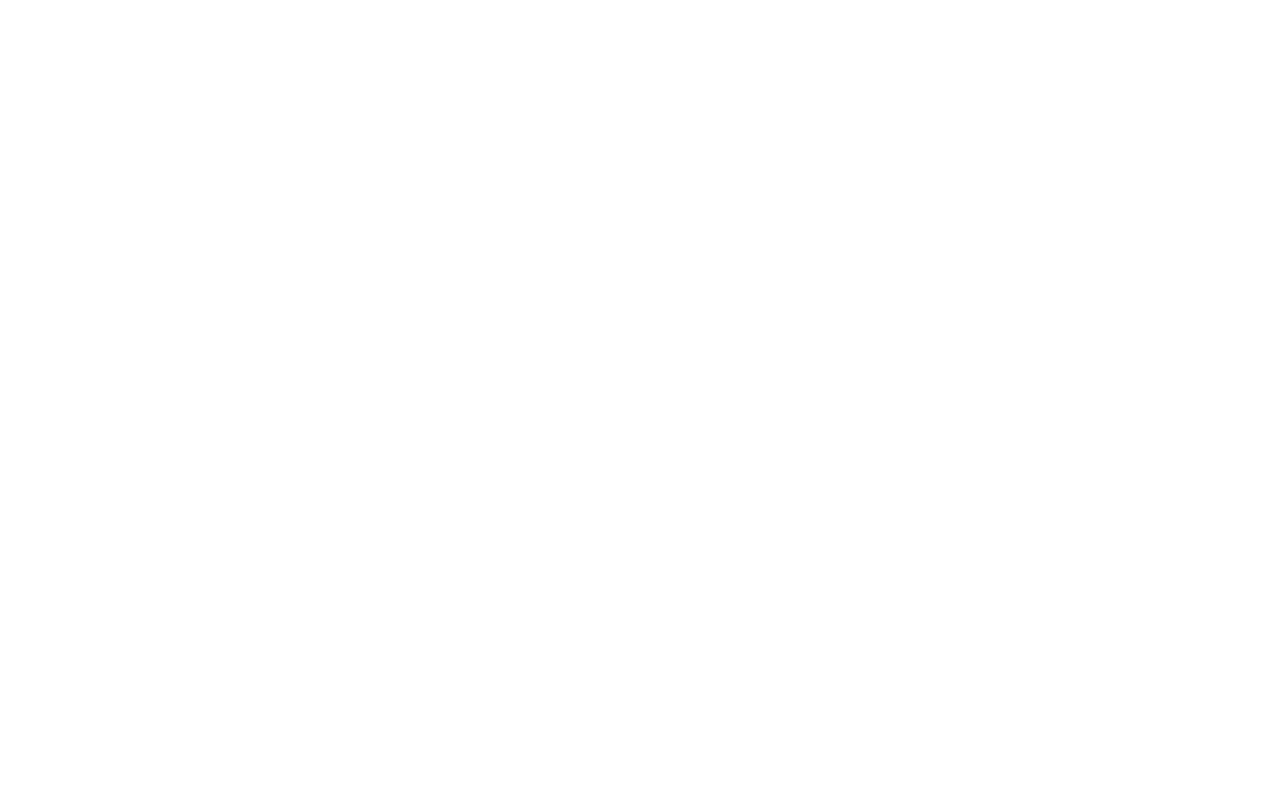
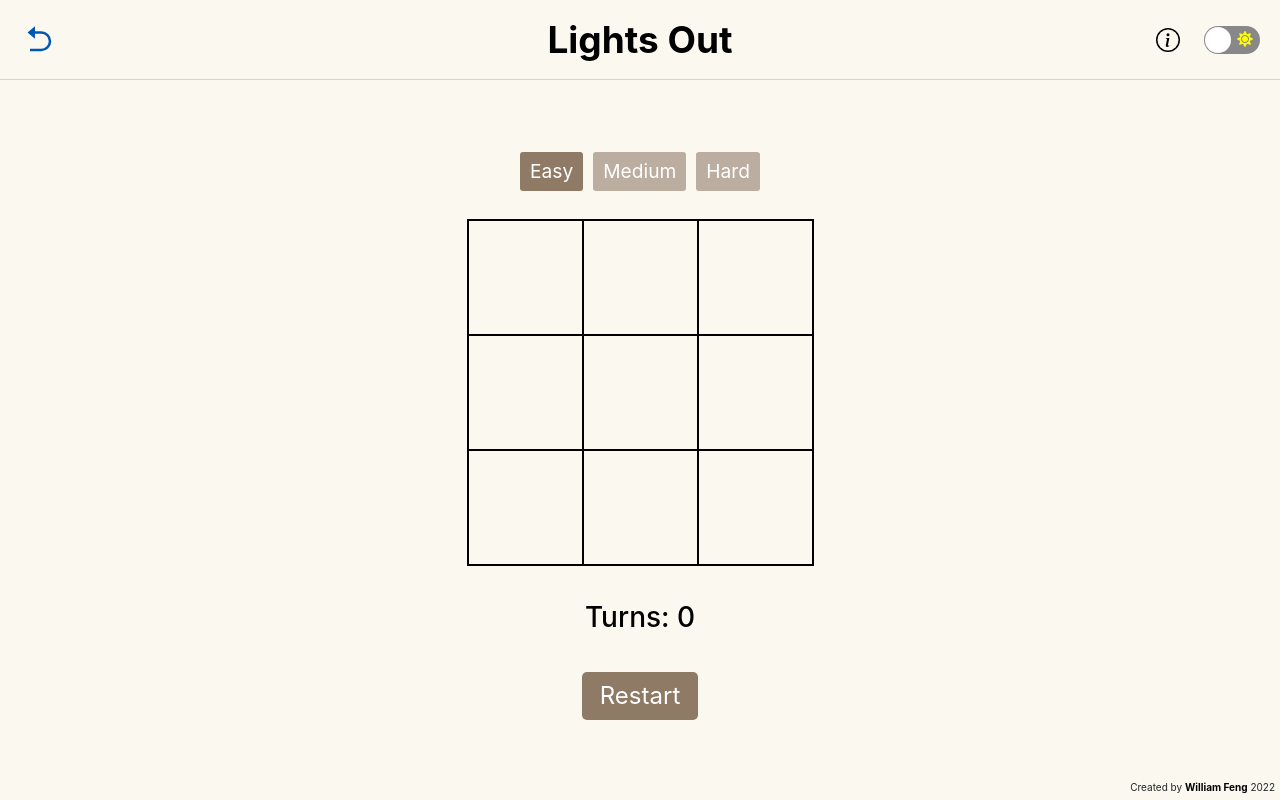
Before and after one commit to William-Feng/mini-playground, a React (Create React App) app: page /lights-out in a window 1280 px wide. Before the commit this address had no page. Built offline with nearby package versions, Linux system fonts and the light colour scheme.

Commit message:
Set up framework for new game: Lights Out

```diff
--- a/src/App.tsx
+++ b/src/App.tsx
@@ -17,6 +17,7 @@ import Sliding from "./components/sliding/Sliding";
 import Game2048 from "./components/2048/Game2048";
 import Minesweeper from "./components/minesweeper/Minesweeper";
 import "./App.css";
+import LightsOut from "./components/lights-out/LightsOut";
 
 export interface GameStat {
   [key: string]: {
@@ -92,6 +93,14 @@ function App() {
         localStorage.getItem("minesweeper-minTime-medium") || "N/A",
       "Minimum Time (Hard)":
         localStorage.getItem("minesweeper-minTime-hard") || "N/A",
+    },
+    "Lights Out": {
+      "Minimum Turns (Easy)":
+        localStorage.getItem("lights-minTurns-easy") || "N/A",
+      "Minimum Turns (Medium)":
+        localStorage.getItem("lights-minTurns-medium") || "N/A",
+      "Minimum Turns (Hard)":
+        localStorage.getItem("lights-minTurns-hard") || "N/A",
     },
   });
 
@@ -193,6 +202,18 @@ function App() {
             </AppContext.Provider>
           }
         />
+        <Route
+          path="/lights-out"
+          element={
+            <AppContext.Provider
+              value={{ theme, toggleTheme, gameStat, setGameStat }}
+            >
+              <Navbar heading="Lights Out" />
+              <LightsOut />
+              <Footer />
+            </AppContext.Provider>
+          }
+        />
       </Routes>
     </>
   );
--- /dev/null
+++ b/src/components/lights-out/LightsOut.css
@@ -0,0 +1,28 @@
+.lights-out .board {
+  grid-template-columns: repeat(3, auto);
+  grid-gap: 0px;
+}
+
+.lights-out.medium .board {
+  grid-template-columns: repeat(5, auto);
+}
+
+.lights-out.hard .board {
+  grid-template-columns: repeat(9, auto);
+}
+
+.lights-out .cell {
+  outline: 1px solid black;
+  border-radius: 0;
+  border: none;
+}
+
+.lights-out.medium .cell {
+  height: 100px;
+  width: 100px;
+}
+
+.lights-out.hard .cell {
+  height: 55.75px;
+  width: 55.75px;
+}
--- /dev/null
+++ b/src/components/lights-out/LightsOut.tsx
@@ -0,0 +1,129 @@
+import React, { FC, useContext, useEffect, useMemo, useState } from "react";
+import { AppContext, AppContextType } from "../../App";
+import ModeTab from "../misc/ModeTab";
+import { newMinStat } from "../../utils/Stats";
+import "./LightsOut.css";
+
+type Difficulty = "easy" | "medium" | "hard";
+
+const LightsOut: FC = () => {
+  const { theme, setGameStat } = useContext<AppContextType>(AppContext);
+
+  const [difficulty, setDifficulty] = useState(
+    (localStorage.getItem("lights-difficulty") as Difficulty) || "easy"
+  );
+
+  const [board, setBoard] = useState<boolean[][]>([]);
+  const [turns, setTurns] = useState<number>(0);
+  const [solved, setSolved] = useState<boolean>(false);
+
+  const size = useMemo(
+    () => (difficulty === "easy" ? 3 : difficulty === "medium" ? 5 : 9),
+    [difficulty]
+  );
+
+  // After the difficulty is set, load any saved state from local storage and initialise the game
+  useEffect(() => {
+    const savedBoard = localStorage.getItem("lights-board");
+    const savedTurns = localStorage.getItem("lights-currentTurns");
+    const savedSolved = localStorage.getItem("lights-solved");
+
+    if (
+      savedBoard &&
+      savedTurns &&
+      savedSolved &&
+      JSON.parse(savedBoard).length === size
+    ) {
+      setBoard(JSON.parse(savedBoard));
+      setTurns(parseInt(savedTurns));
+      setSolved(savedSolved === "true");
+    } else {
+      gameInitialisation();
+    }
+
+    localStorage.setItem("lights-difficulty", difficulty);
+    // eslint-disable-next-line react-hooks/exhaustive-deps
+  }, [difficulty]);
+
+  const handleDifficultyChange = (newDifficulty: string) => {
+    if (["easy", "medium", "hard"].includes(newDifficulty)) {
+      setDifficulty(newDifficulty as Difficulty);
+    }
+  };
+
+  // Reset the board and all variables for a new game
+  const gameInitialisation = () => {
+    setTurns(0);
+    setSolved(false);
+    setBoard(Array.from({ length: size }, () => Array(size).fill(false)));
+  };
+
+  // Save the state of the game to local storage
+  useEffect(() => {
+    localStorage.setItem("lights-board", JSON.stringify(board));
+    localStorage.setItem("lights-currentTurns", turns.toString());
+    localStorage.setItem("lights-solved", solved.toString());
+  }, [board, turns, solved]);
+
+  // Update the game statistics when the game is over
+  useEffect(() => {
+    if (!solved) return;
+
+    const statLabel = `Minimum Turns (${
+      difficulty === "easy"
+        ? "Easy"
+        : difficulty === "medium"
+        ? "Medium"
+        : "Hard"
+    })`;
+
+    newMinStat(
+      "Lights Out",
+      statLabel,
+      `lights-minTurns-${difficulty}`,
+      turns,
+      setGameStat
+    );
+
+    // eslint-disable-next-line react-hooks/exhaustive-deps
+  }, [solved, setGameStat]);
+
+  return (
+    <div
+      className={
+        "background lights-out " +
+        (difficulty === "medium"
+          ? "medium"
+          : difficulty === "hard"
+          ? "hard"
+          : "")
+      }
+      id={theme}
+    >
+      <ModeTab
+        modeType={difficulty}
+        handleModeChange={handleDifficultyChange}
+        modes={["easy", "medium", "hard"]}
+      />
+      <div className="board">
+        {board.map((row, i) =>
+          row.map((value, j) => (
+            <div
+              className={"cell " + (value ? "on" : "off")}
+              key={`${i}-${j}`}
+            ></div>
+          ))
+        )}
+      </div>
+      <div className="message">
+        {solved && <h2>Well Done!</h2>}
+        <h3>Turns: {turns}</h3>
+        <button className="restart" onClick={gameInitialisation}>
+          Restart
+        </button>
+      </div>
+    </div>
+  );
+};
+
+export default LightsOut;
--- a/src/components/misc/Navbar.tsx
+++ b/src/components/misc/Navbar.tsx
@@ -27,6 +27,8 @@ const Navbar: FC<{ heading: string }> = ({ heading }) => {
     2048: "2048 involves combining tiles (swipe or use the arrow keys) with the same number to create a tile of double the value. The goal is to create a tile with the value 2048 and obtain the highest possible score.",
     Minesweeper:
       "Minesweeper is a game where you need to clear the board without detonating any hidden mines. Left-click to reveal the adjacent mine counts and right-click (or toggle the flag mode) to mark a cell as a mine.",
+    "Lights Out":
+      "Lights Out is a game where you need to turn off all the lights on the board in the fewest number of moves. Clicking a cell will toggle the state of that cell and its adjacent cells.",
   };
 
   const gameStats = (game: string) => {
```
